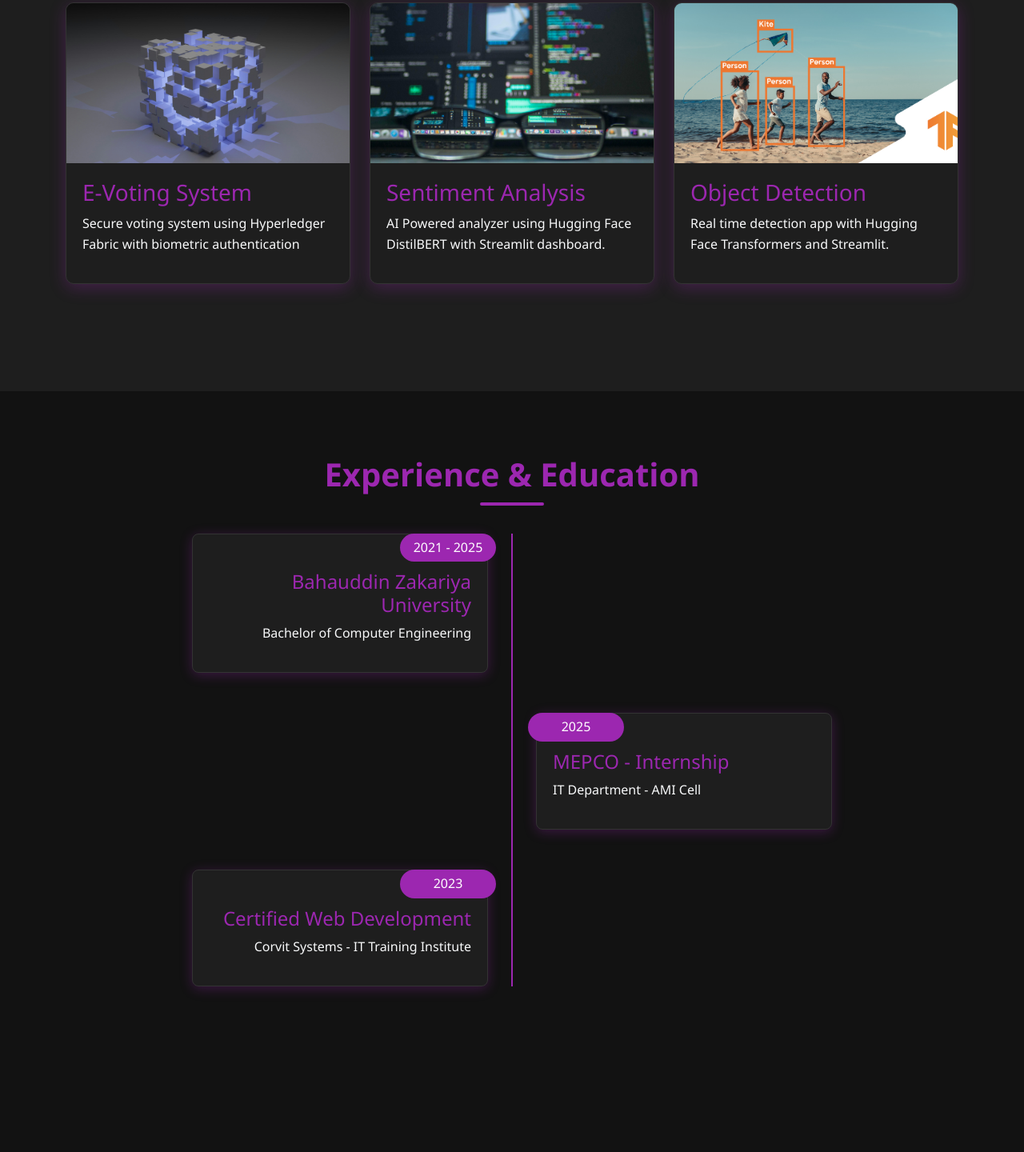
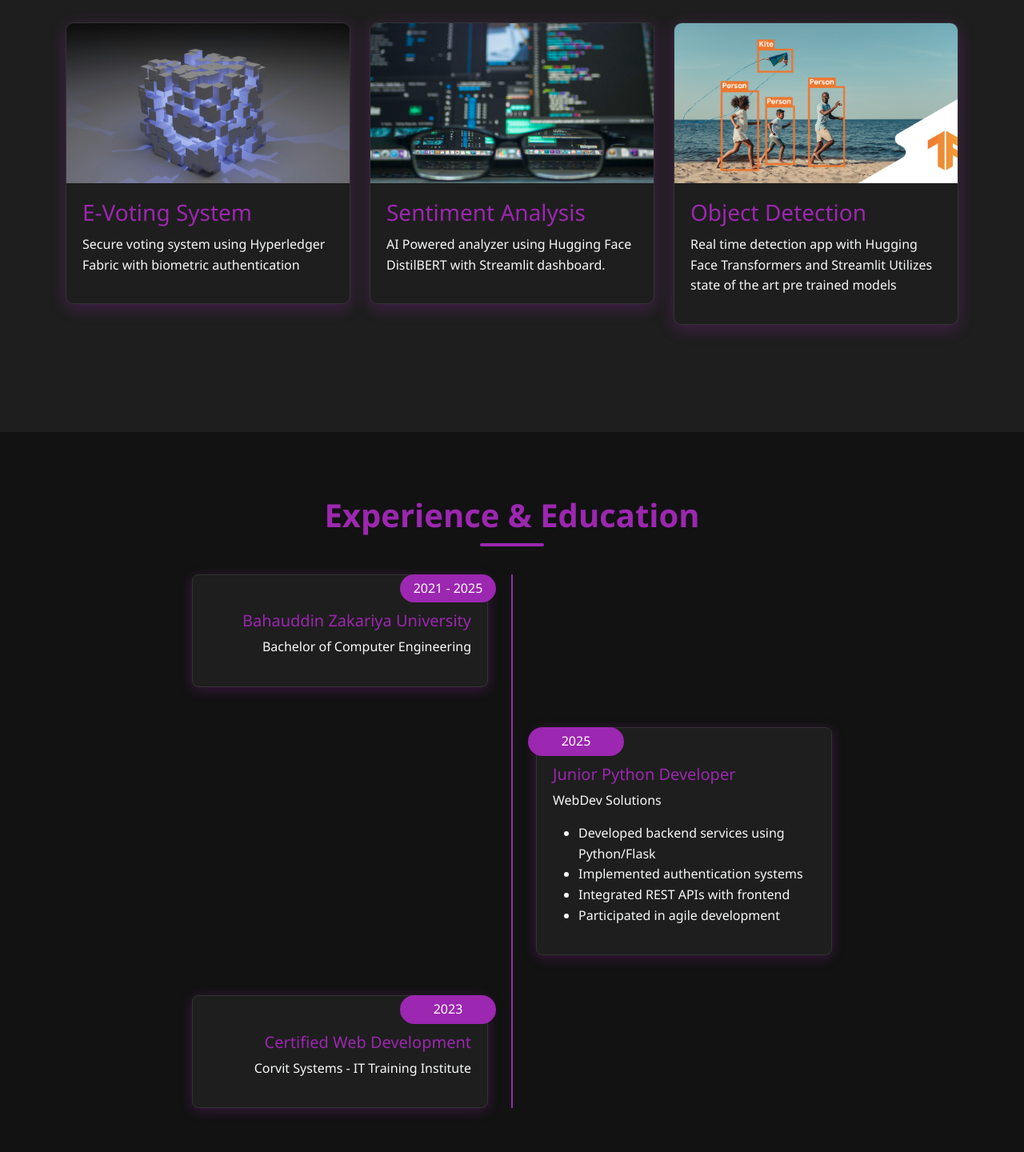
Before and after one commit to aqibjaved09/aqibjaved.github.io, a plain HTML site: page index.html in a window 1280 px wide. Shown: the part 1513-2953 px from the top of the page at 80% size. Drawn offline with nearby package versions, Linux system fonts and the light colour scheme; a script that the page names is missing.

Commit message:
Adding Data

```diff
--- a/index.html
+++ b/index.html
@@ -27,7 +27,8 @@
                     <h2 class="hero-subtitle">Software Engineer | Python Developer | Tech Innovator</h2>
                     <p class="hero-description">
                         Digital Solutions Engineer crafting future-proof, secure systems
-                    </p>
+                    </p><br>
+
                     <div class="hero-buttons">
                         <a href="#contact" class="btn btn-primary">Contact Me</a>
                         <a href="#projects" class="btn btn-outline-secondary">My Projects</a>
@@ -124,7 +125,10 @@
             </div>
             <div class="project-content">
                 <h3>Object Detection</h3>
-                <p>Real time detection app with Hugging Face Transformers and Streamlit.</p>
+                <p>Real time detection app with Hugging Face Transformers and Streamlit
+                     Utilizes state of the art pre trained models
+
+                </p>
                  <!--<a href="#" class="text-link">More info</a> Simple text link -->
 
             </div>
@@ -142,23 +146,29 @@
                     <div class="timeline-date">2021 - 2025</div>
                     <div class="timeline-content">
                         <br>
-                        <h4>Bahauddin Zakariya University</h4>
+                        <h5>Bahauddin Zakariya University</h5>
                         <p>Bachelor of Computer Engineering</p>
                     </div>
                 </div>
                 <div class="timeline-item">
-                    <div class="timeline-date">2025</div>
-                    <div class="timeline-content">
-                        <br>
-                        <h4>MEPCO - Internship</h4>
-                        <p>IT Department - AMI Cell</p>
-                    </div>
-                </div>
+    <div class="timeline-date">2025</div>
+    <div class="timeline-content">
+        <br>
+        <h5>Junior Python Developer</h5>
+        <p>WebDev Solutions</p>
+        <ul class="timeline-list">
+            <li>Developed backend services using Python/Flask</li>
+            <li>Implemented authentication systems</li>
+            <li>Integrated REST APIs with frontend</li>
+            <li>Participated in agile development</li>
+        </ul>
+    </div>
+</div>
                 <div class="timeline-item">
                     <div class="timeline-date">2023</div>
                     <div class="timeline-content">
                         <br>
-                        <h4>Certified Web Development</h4>
+                        <h5>Certified Web Development</h5>
                         <p>Corvit Systems - IT Training Institute</p>
                     </div>
                 </div>
--- a/style.css
+++ b/style.css
@@ -354,7 +354,7 @@ section {
     border: 1px solid var(--border-color);
 }
 
-.timeline-content h4 {
+.timeline-content h5 {
     margin-top: 0;
     color: var(--primary-color);
 }
```
